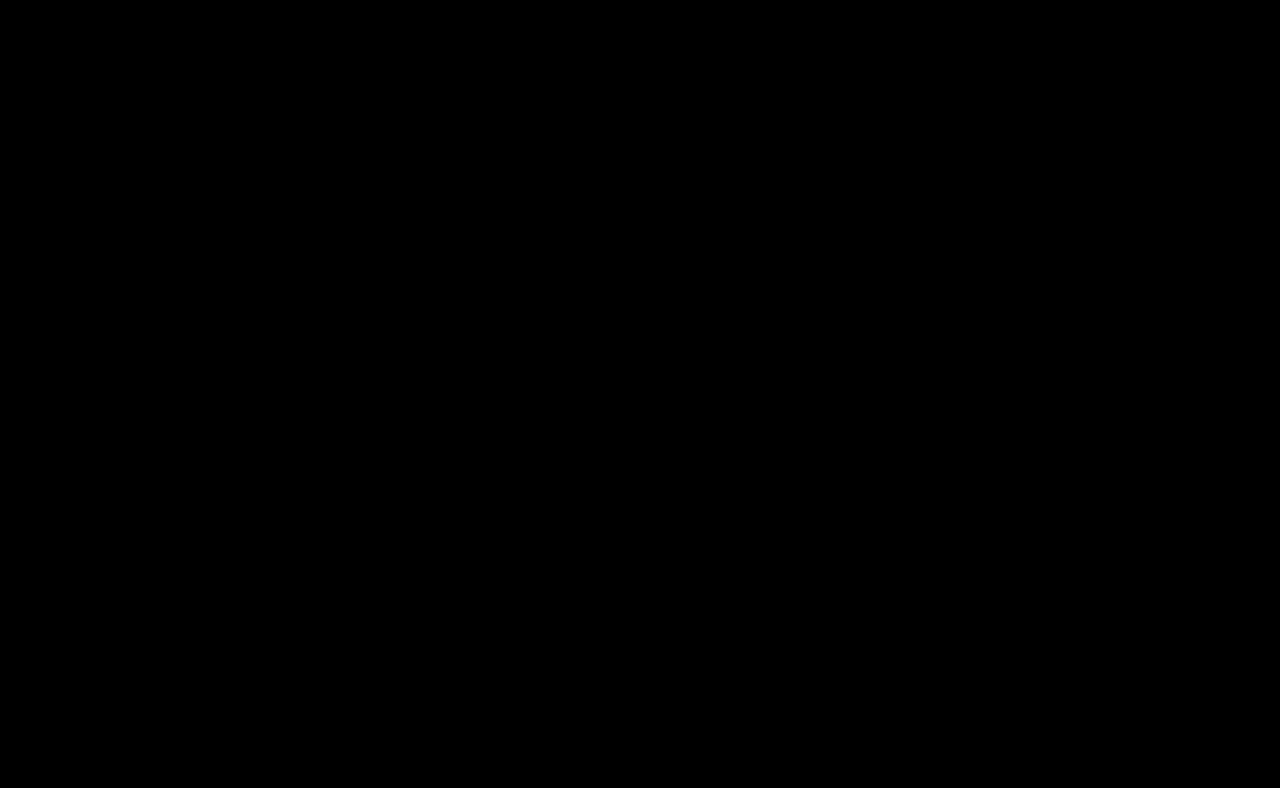
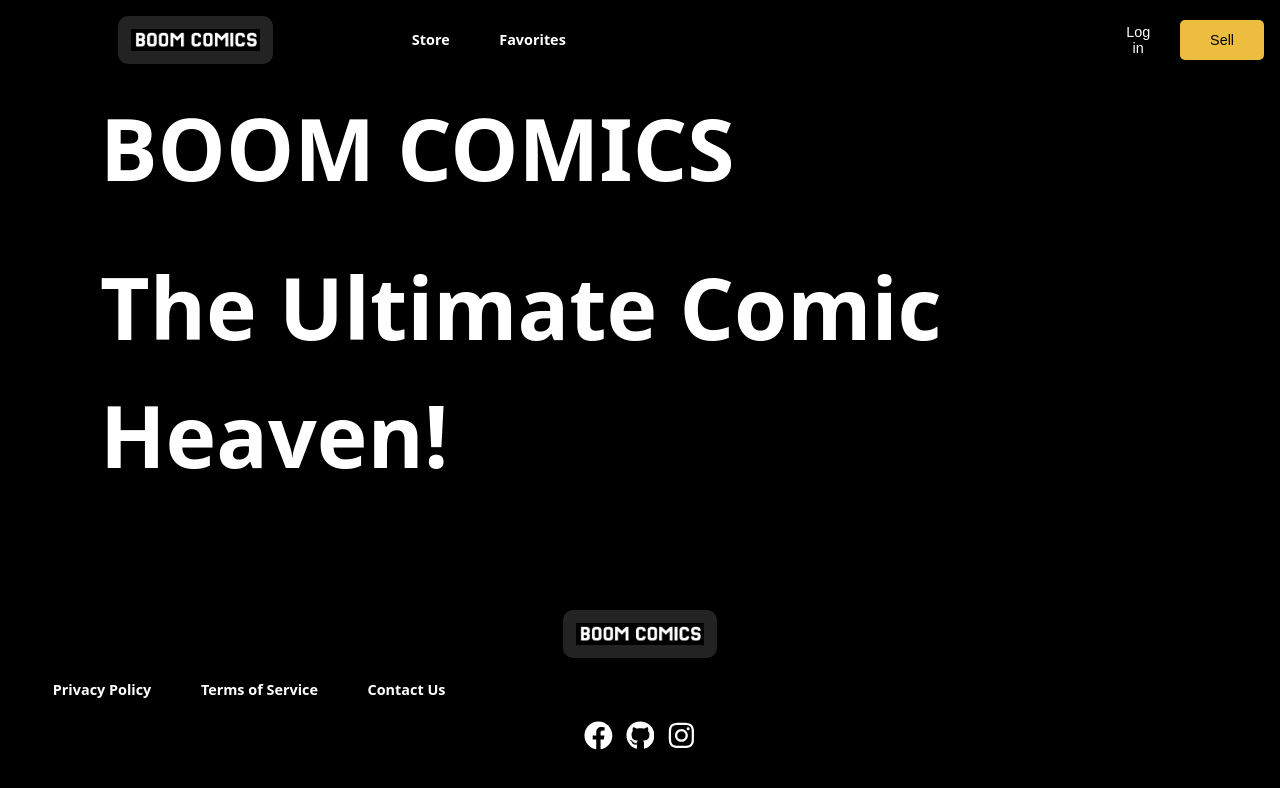
Before and after one commit to Hackathon-Globant-F5-G9/MarketPlace, a React (Vite) app in the folder comics-market/: page / in a window 1280 px wide. Before the commit this address had no page. Shown: the top 788 px of the page. Built offline with nearby package versions, Linux system fonts and the light colour scheme.

Commit message:
change README

```diff
--- a/comics-market/src/components/header/Header.jsx
+++ b/comics-market/src/components/header/Header.jsx
@@ -10,7 +10,7 @@ export default function Header() {
     <header className={styles.headerContainer}>
       <Logo />
       <Navbar>
-        <NavItem href="/home" text="Home" />
+        <NavItem href="/home" text="Store" />
         <NavItem href="/favorites" text="Favorites" />
       </Navbar>
       <Button className={clsx(styles.button, styles.logIn)} text="Log in" />
--- a/comics-market/src/config/router/Router.jsx
+++ b/comics-market/src/config/router/Router.jsx
@@ -12,6 +12,7 @@ export default function Router() {
     <BrowserRouter>
       <FavoritesProvider>
         <Routes>
+          <Route path="/" element={<WelcomePage />} />
           <Route path="/welcome" element={<WelcomePage />} />
           <Route path="/home" element={<HomePage />} />
           <Route path="/about" element={<AboutUsPage />} />
--- a/comics-market/src/pages/WelcomePage/WelcomePage.jsx
+++ b/comics-market/src/pages/WelcomePage/WelcomePage.jsx
@@ -2,7 +2,8 @@ import pagesStyle from "../../pages/Pages.module.css";
 import styles from "./WelcomePage.module.css";
 import Header from "../../components/Header/Header";
 import Footer from "../../components/Footer/Footer";
-
+import Button from "../../components/Button/Button";
+import clsx from "clsx";
 
 export default function WelcomePage() {
   return (
@@ -12,7 +13,6 @@ export default function WelcomePage() {
         <h6 className={styles.blueTitle}>BOOM COMICS</h6>
         <h6 className={styles.blueTitle}>The Ultimate Comic Heaven!</h6>
       </div>
-
       <Footer />
     </>
   );
```
Also changed, not shown: 1 other file (tests, documents, lock files or other folders).
